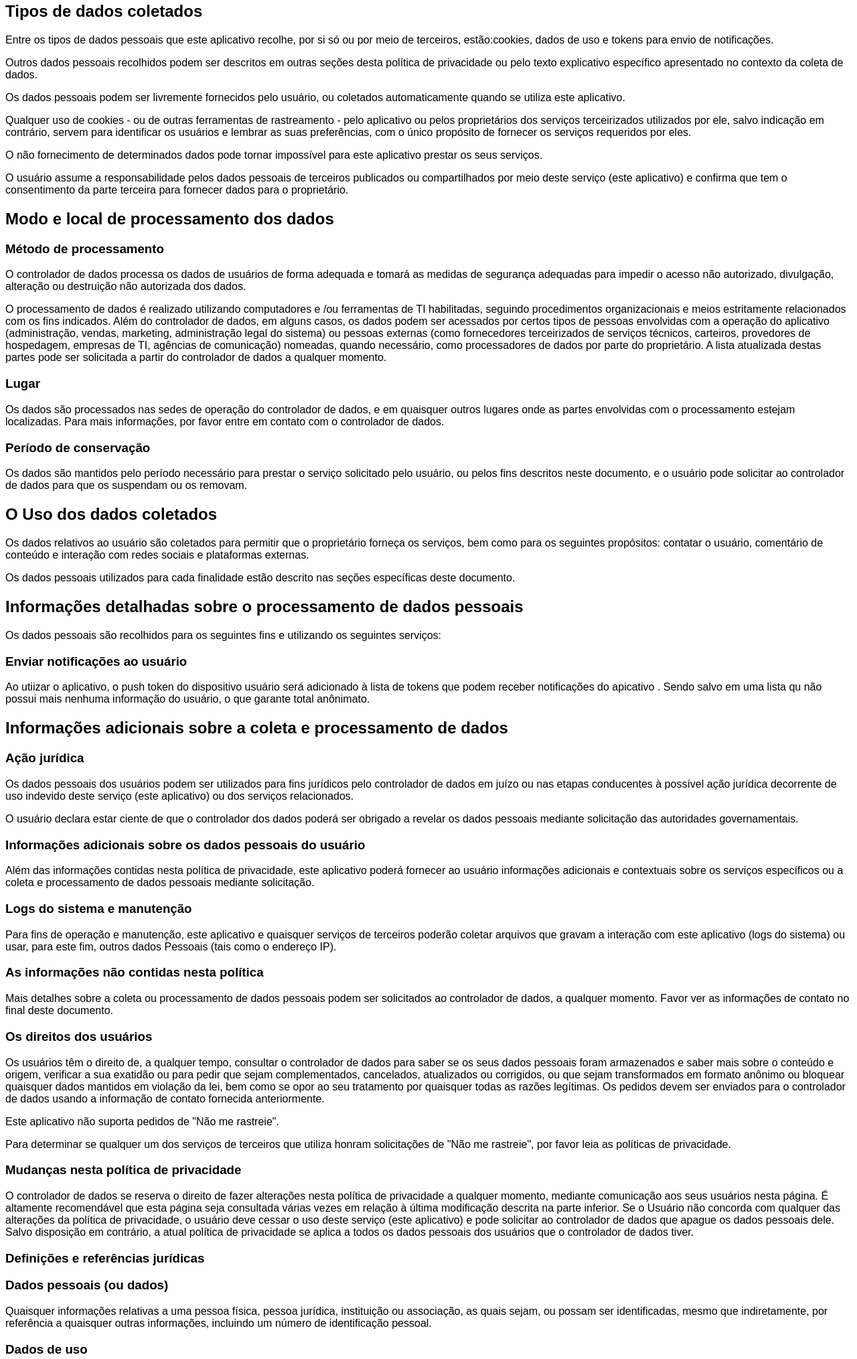
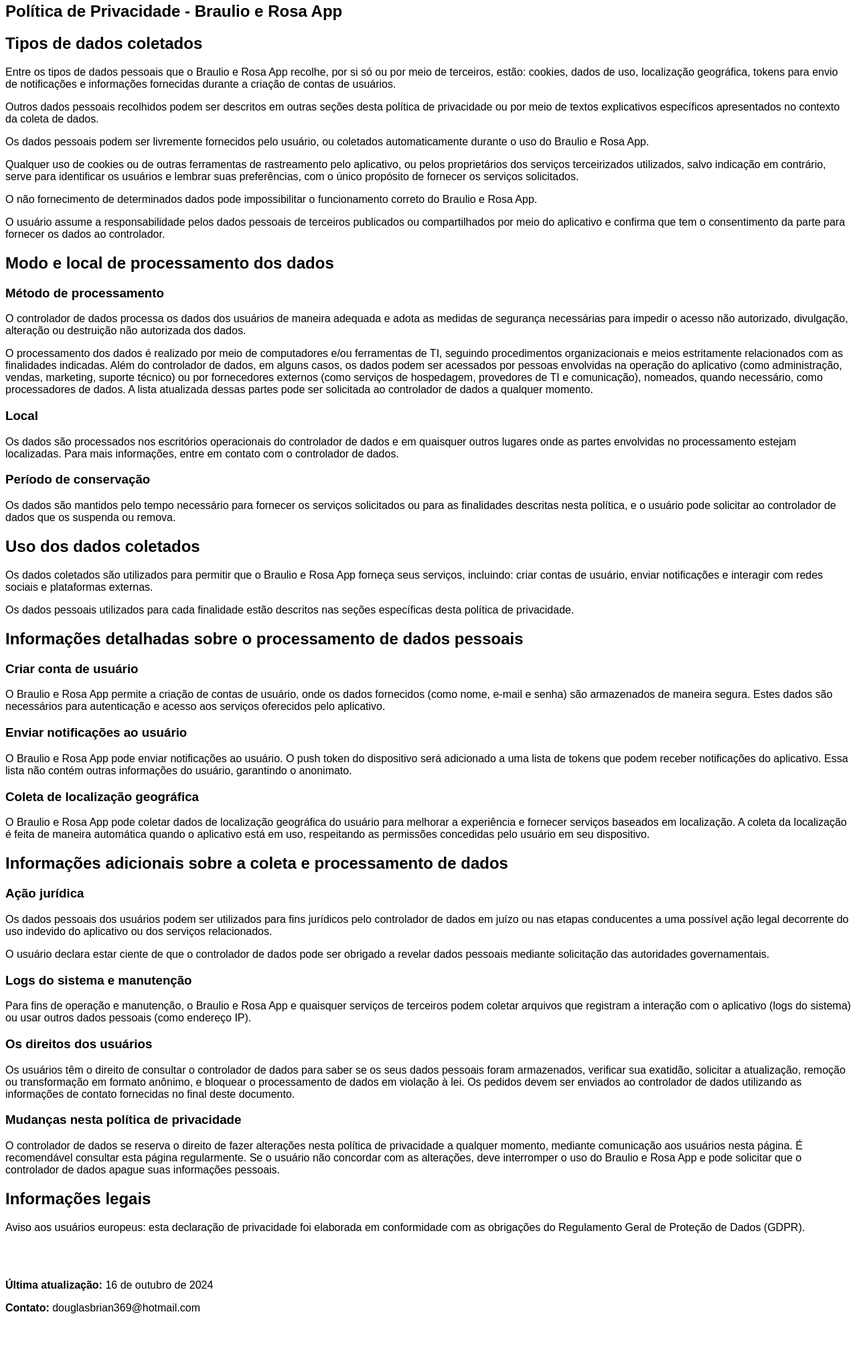
Before and after one commit to Neves369/braulio-e-rosa-privacy-policy, a plain HTML site: page index.html in a window 1280 px wide. Shown: the part 17-2046 px from the top of the page at 67% size. After the commit the page ends 1995 px from the top, so only its background shows below. Drawn offline with Linux system fonts and the light colour scheme.

Commit message:
atualização

```diff
--- a/index.html
+++ b/index.html
@@ -7,7 +7,7 @@
         <meta http-equiv="content-style-type" content="text/css">
         <meta name="viewport" content="width=device-width, initial-scale=1.0">
 
-        <title>Política de privacidade</title>
+        <title>Política de Privacidade - Braulio e Rosa App</title>
         <style>
             body{
                 font-family: Arial, sans-serif;
@@ -15,127 +15,84 @@
         </style>
     </head>
     <body>
+        <h2>Política de Privacidade - Braulio e Rosa App</h2>
+
         <h2>Tipos de dados coletados</h2>
 
-        <p>Entre os tipos de dados pessoais que este aplicativo recolhe, por si só ou por meio de terceiros, estão:cookies, dados de uso e tokens para envio de notificações.</p>
+        <p>Entre os tipos de dados pessoais que o Braulio e Rosa App recolhe, por si só ou por meio de terceiros, estão: cookies, dados de uso, localização geográfica, tokens para envio de notificações e informações fornecidas durante a criação de contas de usuários.</p>
 
-        <p>Outros dados pessoais recolhidos podem ser descritos em outras seções desta política de privacidade ou pelo texto explicativo específico apresentado no contexto da coleta de dados.</p>
+        <p>Outros dados pessoais recolhidos podem ser descritos em outras seções desta política de privacidade ou por meio de textos explicativos específicos apresentados no contexto da coleta de dados.</p>
 
-        <p>Os dados pessoais podem ser livremente fornecidos pelo usuário, ou coletados automaticamente quando se utiliza este aplicativo.</p>
+        <p>Os dados pessoais podem ser livremente fornecidos pelo usuário, ou coletados automaticamente durante o uso do Braulio e Rosa App.</p>
 
-        <p>Qualquer uso de cookies - ou de outras ferramentas de rastreamento - pelo aplicativo ou pelos proprietários dos serviços terceirizados utilizados por ele, salvo indicação em contrário, servem para identificar os usuários e lembrar as suas preferências, com o único propósito de fornecer os serviços requeridos por eles.</p>
+        <p>Qualquer uso de cookies ou de outras ferramentas de rastreamento pelo aplicativo, ou pelos proprietários dos serviços terceirizados utilizados, salvo indicação em contrário, serve para identificar os usuários e lembrar suas preferências, com o único propósito de fornecer os serviços solicitados.</p>
 
-        <p>O não fornecimento de determinados dados pode tornar impossível para este aplicativo prestar os seus serviços.</p>
+        <p>O não fornecimento de determinados dados pode impossibilitar o funcionamento correto do Braulio e Rosa App.</p>
 
-        <p>O usuário assume a responsabilidade pelos dados pessoais de terceiros publicados ou compartilhados por meio deste serviço (este aplicativo) e confirma que tem o consentimento da parte terceira para fornecer dados para o proprietário.</p>
+        <p>O usuário assume a responsabilidade pelos dados pessoais de terceiros publicados ou compartilhados por meio do aplicativo e confirma que tem o consentimento da parte para fornecer os dados ao controlador.</p>
 
         <h2>Modo e local de processamento dos dados</h2>
 
         <h3>Método de processamento</h3>
 
-        <p>O controlador de dados processa os dados de usuários de forma adequada e tomará as medidas de segurança adequadas para impedir o acesso não autorizado, divulgação, alteração ou destruição não autorizada dos dados.</p>
+        <p>O controlador de dados processa os dados dos usuários de maneira adequada e adota as medidas de segurança necessárias para impedir o acesso não autorizado, divulgação, alteração ou destruição não autorizada dos dados.</p>
 
-        <p>O processamento de dados é realizado utilizando computadores e /ou ferramentas de TI habilitadas, seguindo procedimentos organizacionais e meios estritamente relacionados com os fins indicados. Além do controlador de dados, em alguns casos, os dados podem ser acessados por certos tipos de pessoas envolvidas com a operação do aplicativo (administração, vendas, marketing, administração legal do sistema) ou pessoas externas (como fornecedores terceirizados de serviços técnicos, carteiros, provedores de hospedagem, empresas de TI, agências de comunicação) nomeadas, quando necessário, como processadores de dados por parte do proprietário. A lista atualizada destas partes pode ser solicitada a partir do controlador de dados a qualquer momento.</p>
+        <p>O processamento dos dados é realizado por meio de computadores e/ou ferramentas de TI, seguindo procedimentos organizacionais e meios estritamente relacionados com as finalidades indicadas. Além do controlador de dados, em alguns casos, os dados podem ser acessados por pessoas envolvidas na operação do aplicativo (como administração, vendas, marketing, suporte técnico) ou por fornecedores externos (como serviços de hospedagem, provedores de TI e comunicação), nomeados, quando necessário, como processadores de dados. A lista atualizada dessas partes pode ser solicitada ao controlador de dados a qualquer momento.</p>
 
-        <h3>Lugar</h3>
+        <h3>Local</h3>
 
-        <p>Os dados são processados nas sedes de operação do controlador de dados, e em quaisquer outros lugares onde as partes envolvidas com o processamento estejam localizadas. Para mais informações, por favor entre em contato com o controlador de dados.</p>
+        <p>Os dados são processados nos escritórios operacionais do controlador de dados e em quaisquer outros lugares onde as partes envolvidas no processamento estejam localizadas. Para mais informações, entre em contato com o controlador de dados.</p>
 
         <h3>Período de conservação</h3>
 
-        <p>Os dados são mantidos pelo período necessário para prestar o serviço solicitado pelo usuário, ou pelos fins descritos neste documento, e o usuário pode solicitar ao controlador de dados para que os suspendam ou os removam.</p>
+        <p>Os dados são mantidos pelo tempo necessário para fornecer os serviços solicitados ou para as finalidades descritas nesta política, e o usuário pode solicitar ao controlador de dados que os suspenda ou remova.</p>
 
-        <h2>O Uso dos dados coletados</h2>
+        <h2>Uso dos dados coletados</h2>
 
-        <p>Os dados relativos ao usuário são coletados para permitir que o proprietário forneça os serviços, bem como para os seguintes propósitos: contatar o usuário, comentário de conteúdo e interação com redes sociais e plataformas externas.</p>
+        <p>Os dados coletados são utilizados para permitir que o Braulio e Rosa App forneça seus serviços, incluindo: criar contas de usuário, enviar notificações e interagir com redes sociais e plataformas externas.</p>
 
-        <p>Os dados pessoais utilizados para cada finalidade estão descrito nas seções específicas deste documento.</p>
+        <p>Os dados pessoais utilizados para cada finalidade estão descritos nas seções específicas desta política de privacidade.</p>
 
         <h2>Informações detalhadas sobre o processamento de dados pessoais</h2>
 
-        <p>Os dados pessoais são recolhidos para os seguintes fins e utilizando os seguintes serviços:</p>
+        <h3>Criar conta de usuário</h3>
 
+        <p>O Braulio e Rosa App permite a criação de contas de usuário, onde os dados fornecidos (como nome, e-mail e senha) são armazenados de maneira segura. Estes dados são necessários para autenticação e acesso aos serviços oferecidos pelo aplicativo.</p>
 
         <h3>Enviar notificações ao usuário</h3>
 
+        <p>O Braulio e Rosa App pode enviar notificações ao usuário. O push token do dispositivo será adicionado a uma lista de tokens que podem receber notificações do aplicativo. Essa lista não contém outras informações do usuário, garantindo o anonimato.</p>
 
-        <p>Ao utiizar o aplicativo, o push token do dispositivo usuário será adicionado à lista de tokens que podem receber notificações do apicativo . Sendo salvo em uma lista qu não possui mais nenhuma informação do usuário, o que garante total anônimato.</p>
+        <h3>Coleta de localização geográfica</h3>
 
+        <p>O Braulio e Rosa App pode coletar dados de localização geográfica do usuário para melhorar a experiência e fornecer serviços baseados em localização. A coleta da localização é feita de maneira automática quando o aplicativo está em uso, respeitando as permissões concedidas pelo usuário em seu dispositivo.</p>
 
         <h2>Informações adicionais sobre a coleta e processamento de dados</h2>
 
         <h3>Ação jurídica</h3>
 
-        <p>Os dados pessoais dos usuários podem ser utilizados para fins jurídicos pelo controlador de dados em juízo ou nas etapas conducentes à possível ação jurídica decorrente de uso indevido deste serviço (este aplicativo) ou dos serviços relacionados.</p>
+        <p>Os dados pessoais dos usuários podem ser utilizados para fins jurídicos pelo controlador de dados em juízo ou nas etapas conducentes a uma possível ação legal decorrente do uso indevido do aplicativo ou dos serviços relacionados.</p>
 
-        <p>O usuário declara estar ciente de que o controlador dos dados poderá ser obrigado a revelar os dados pessoais mediante solicitação das autoridades governamentais.</p>
-
-        <h3>Informações adicionais sobre os dados pessoais do usuário</h3>
-
-        <p>Além das informações contidas nesta política de privacidade, este aplicativo poderá fornecer ao usuário informações adicionais e contextuais sobre os serviços específicos ou a coleta e processamento de dados pessoais mediante solicitação.</p>
+        <p>O usuário declara estar ciente de que o controlador de dados pode ser obrigado a revelar dados pessoais mediante solicitação das autoridades governamentais.</p>
 
         <h3>Logs do sistema e manutenção</h3>
 
-        <p>Para fins de operação e manutenção, este aplicativo e quaisquer serviços de terceiros poderão coletar arquivos que gravam a interação com este aplicativo (logs do sistema) ou usar, para este fim, outros dados Pessoais (tais como o endereço IP).</p>
-
-        <h3>As informações não contidas nesta política</h3>
-
-        <p>Mais detalhes sobre a coleta ou processamento de dados pessoais podem ser solicitados ao controlador de dados, a qualquer momento. Favor ver as informações de contato no final deste documento.</p>
+        <p>Para fins de operação e manutenção, o Braulio e Rosa App e quaisquer serviços de terceiros podem coletar arquivos que registram a interação com o aplicativo (logs do sistema) ou usar outros dados pessoais (como endereço IP).</p>
 
         <h3>Os direitos dos usuários</h3>
 
-        <p>Os usuários têm o direito de, a qualquer tempo, consultar o controlador de dados para saber se os seus dados pessoais foram armazenados e saber mais sobre o conteúdo e origem, verificar a sua exatidão ou para pedir que sejam complementados, cancelados, atualizados ou corrigidos, ou que sejam transformados em formato anônimo ou bloquear quaisquer dados mantidos em violação da lei, bem como se opor ao seu tratamento por quaisquer todas as razões legítimas. Os pedidos devem ser enviados para o controlador de dados usando a informação de contato fornecida anteriormente.</p>
-
-        <p>Este aplicativo não suporta pedidos de "Não me rastreie".</p>
-
-        <p>Para determinar se qualquer um dos serviços de terceiros que utiliza honram solicitações de "Não me rastreie", por favor leia as políticas de privacidade.</p>
+        <p>Os usuários têm o direito de consultar o controlador de dados para saber se os seus dados pessoais foram armazenados, verificar sua exatidão, solicitar a atualização, remoção ou transformação em formato anônimo, e bloquear o processamento de dados em violação à lei. Os pedidos devem ser enviados ao controlador de dados utilizando as informações de contato fornecidas no final deste documento.</p>
 
         <h3>Mudanças nesta política de privacidade</h3>
 
-        <p>O controlador de dados se reserva o direito de fazer alterações nesta política de privacidade a qualquer momento, mediante comunicação aos seus usuários nesta página. É altamente recomendável que esta página seja consultada várias vezes em relação à última modificação descrita na parte inferior. Se o Usuário não concorda com qualquer das alterações da política de privacidade, o usuário deve cessar o uso deste serviço (este aplicativo) e pode solicitar ao controlador de dados que apague os dados pessoais dele. Salvo disposição em contrário, a atual política de privacidade se aplica a todos os dados pessoais dos usuários que o controlador de dados tiver.</p>
+        <p>O controlador de dados se reserva o direito de fazer alterações nesta política de privacidade a qualquer momento, mediante comunicação aos usuários nesta página. É recomendável consultar esta página regularmente. Se o usuário não concordar com as alterações, deve interromper o uso do Braulio e Rosa App e pode solicitar que o controlador de dados apague suas informações pessoais.</p>
 
-        <h3>Definições e referências jurídicas</h3>
+        <h2>Informações legais</h2>
 
-        <h3>Dados pessoais (ou dados)</h3>
-
-        <p>Quaisquer informações relativas a uma pessoa física, pessoa jurídica, instituição ou associação, as quais sejam, ou possam ser identificadas, mesmo que indiretamente, por referência a quaisquer outras informações, incluindo um número de identificação pessoal.</p>
-
-        <h3>Dados de uso</h3>
-
-        <p>As informações coletadas automaticamente a partir deste serviço (ou serviços de terceiros contratados neste serviço (este aplicativo), que podem incluir: os endereços IP ou nomes de domínio dos computadores utilizados pelos usuários que utilizam este aplicativo, os endereços URI (Identificador Uniforme de Recurso), a data e hora do pedido, o método utilizado para submeter o pedido ao servidor, o tamanho do arquivo recebido em resposta, o código numérico que indica o status do servidor de resposta (resultado positivo, erro , etc.), o país de origem, as características do navegador e do sistema operacional utilizado pelo usuário, os vários detalhes de tempo por visita (por exemplo, o tempo gasto em cada página dentro do aplicativo) e os detalhes sobre o caminho seguido dentro da aplicação, com especial referência à sequência de páginas visitadas e outros parâmetros sobre o sistema operacional do dispositivo e/ou ambiente de TI do Usuário.</p>
-
-        <h3>Usuário</h3>
-
-        <p>A pessoa que usa este aplicativo que deverá coincidir com ou estar autorizada pelo titular dos dados a quem os dados pessoais se referem.</p>
-
-        <h3>Titular dos dados</h3>
-
-        <p>A pessoa jurídica ou física a quem os dados pessoais se referem.</p>
-
-        <h3>Processador de dados (ou supervisor de dados)</h3>
-
-        <p>A pessoa física, pessoa jurídica, a administração pública ou qualquer outro órgão, associação ou organização autorizada pelo controlador de dados para o processamento dos dados pessoais em conformidade com esta política de privacidade.</p>
-
-        <h3>Controlador de dados (ou proprietário)</h3>
-
-        <p>A pessoa física, pessoa jurídica, administração pública ou qualquer outra entidade, associação ou organização com direitos, também em conjunto com outro controlador dos dados, para tomar decisões sobre as finalidades e os métodos de processamento de dados pessoais e os meios utilizados, incluindo medidas de segurança relativas ao funcionamento e ao uso deste serviço. O controlador de dados, a menos que seja especificado de outra forma, é o proprietário deste serviço (este aplicativo).</p>
-
-        <h3>Este aplicativo</h3>
-
-        <p>A ferramenta de hardware ou software pela qual os dados pessoais do usuário são coletados.</p>
-
-        <h3>Cookie</h3>
-
-        <p>Pequenas unidades de dados armazenados no dispositivo do usuário.</p>
-
-        <h2>Informação jurídica</h2>
-
-        <p>Aviso aos usuários europeus: esta declaração de privacidade foi elaborada em cumprimento das obrigações nos termos do art. n.10 da Diretiva 95/46/CE, e de acordo com as disposições da Diretiva 2002/58/CE, tal como revisto pela Diretiva 2009/136/CE, sobre o assunto de Cookies.</p>
-
-        <p>Esta política de privacidade é apenas sobre este Aplicativo.</p>
+        <p>Aviso aos usuários europeus: esta declaração de privacidade foi elaborada em conformidade com as obrigações do Regulamento Geral de Proteção de Dados (GDPR).</p>
 
         <br><br>
-        <p><b>Última atualização:</b> 22 de agosto de 2023</p>
+        <p><b>Última atualização:</b> 16 de outubro de 2024</p>
         <p><b>Contato:</b> douglasbrian369@hotmail.com</p>
     </body>
 </html>
```
